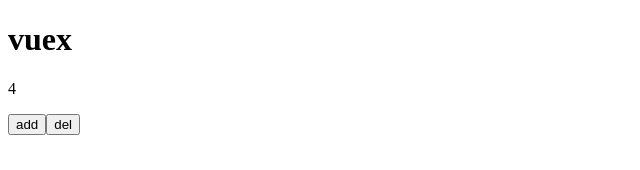
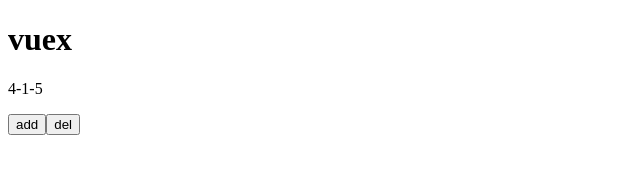
Before and after one commit to feibingbalabala/vue, a Vue app: page / in a window 1280 px wide. Shown: the top 170 px of the page, without its empty margins (0-640 px from the left). Built offline with nearby package versions, Linux system fonts and the light colour scheme.

Commit message:
笔记更新

```diff
--- a/src/components/vuex.vue
+++ b/src/components/vuex.vue
@@ -1,7 +1,7 @@
 <template>
   <div id="app">
     <h1>vuex</h1>
-    <p>{{ $store.state.count }}</p>
+    <p>{{ $store.state.count }}-{{count}}-{{countA}}</p>
     <p>
       <button @click="$store.commit('add')">add</button>
       <button @click="$store.commit('del')">del</button>
@@ -9,7 +9,25 @@
   </div>
 </template>
 <script>
-
+  import {mapState} from 'vuex'
+  export default {
+    name: 'app',
+    data() {
+      return {
+        count: 1
+      }
+    },
+    computed: {
+      countA: function() {
+        return this.$store.state.count + 1;
+      }
+    }
+    // computed: mapState({
+    //   countA: function(state) {
+    //     return state.count + 1
+    //   }
+    // })
+  }
 </script>
 <style>
 
```
Also changed, not shown: 1 other file (tests, documents, lock files or other folders).
